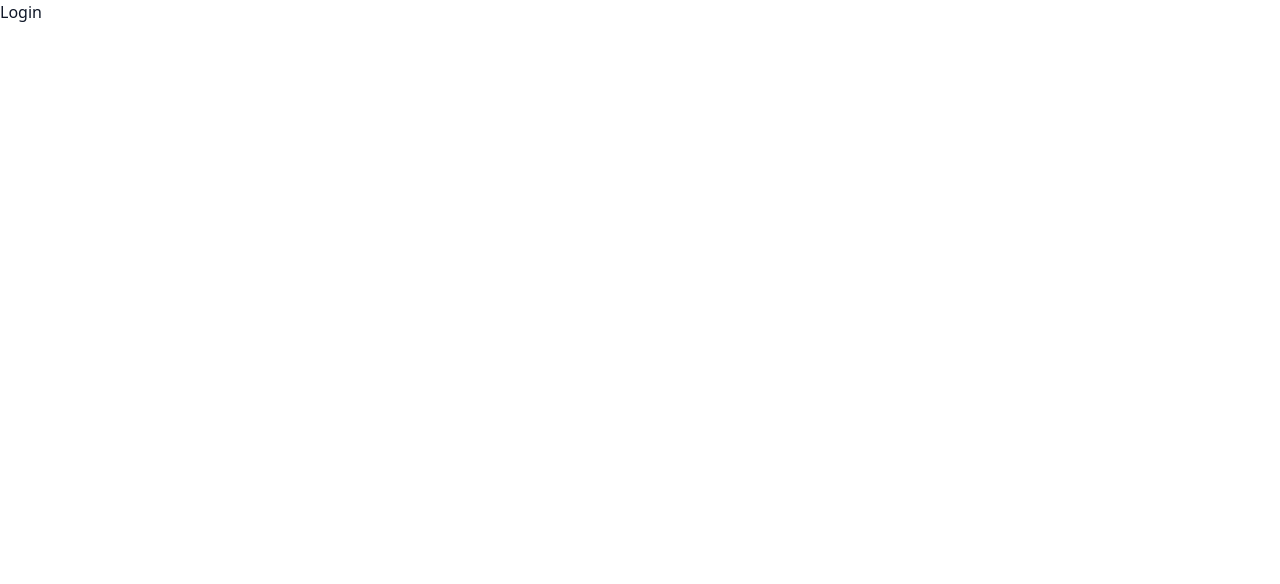
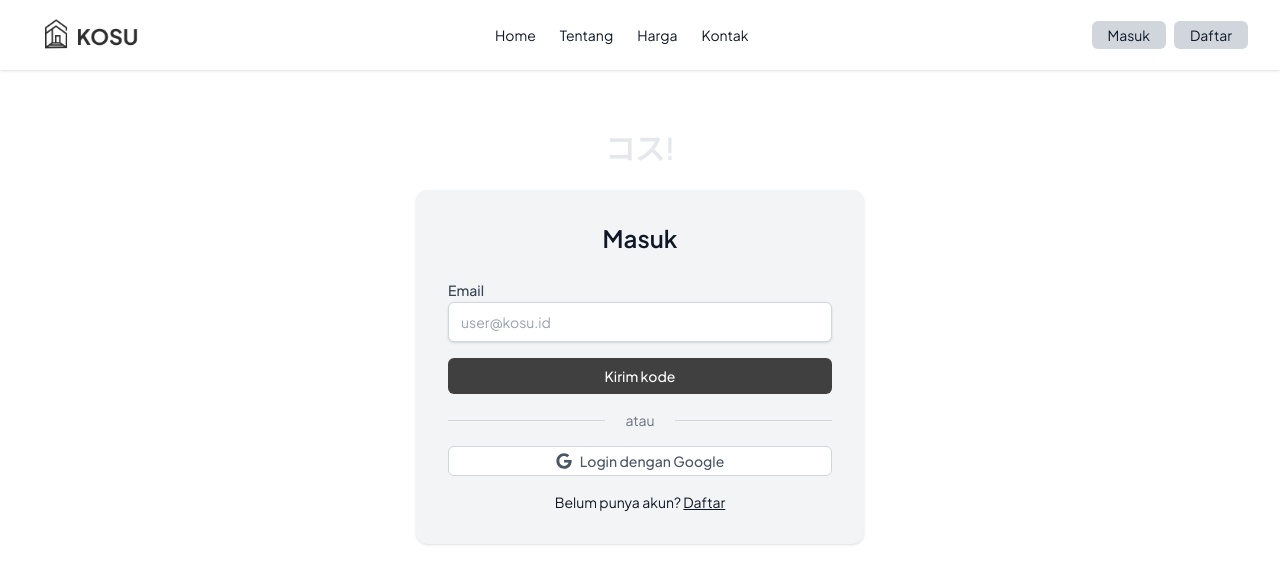
Before and after one commit to kosu-id/kosu-frontend, a Next.js app: page /login in a window 1280 px wide. Shown: the top 584 px of the page. Built offline with nearby package versions, Linux system fonts and the light colour scheme.

Commit message:
feat(login): menambahkan form login

```diff
--- a/app/globals.css
+++ b/app/globals.css
@@ -1,6 +1,5 @@
+@import url("https://fonts.googleapis.com/css2?family=Plus+Jakarta+Sans:wght@400;500;600;700&display=swap");
 @import "tailwindcss";
-
-@import url("https://fonts.googleapis.com/css2?family=Plus+Jakarta+Sans:wght@400;500;600;700&display=swap");
 
 :root {
   --font-sans: "Plus Jakarta Sans", ui-sans-serif, system-ui, -apple-system,
--- a/app/layout.jsx
+++ b/app/layout.jsx
@@ -1,4 +1,5 @@
 import "./globals.css";
+import Navbar from "@/components/layout/Navbar";
 
 export const metadata = {
   title: "KOSU",
@@ -7,8 +8,11 @@ export const metadata = {
 
 export default function RootLayout({ children }) {
   return (
-    <html lang="en">
-      <body>{children}</body>
+    <html lang="id">
+      <body className="bg-gray-50 font-sans text-gray-900">
+        <Navbar />
+        <main>{children}</main>
+      </body>
     </html>
   );
 }
--- a/app/login/page.jsx
+++ b/app/login/page.jsx
@@ -1,9 +1,50 @@
-import React from 'react'
+import { Input } from "@/components/ui/input";
+import { Button } from "@/components/ui/button";
+import { Label } from "@/components/ui/label";
+import { FaGoogle } from "react-icons/fa";
+import Link from "next/link";
 
-const page = () => {
+export default function LoginPage() {
   return (
-    <div>Login</div>
-  )
+    <div className="flex flex-col items-center py-15">
+      {/* Teks Jepang di atas border */}
+      <h1 className="text-3xl font-semibold mb-6 text-center text-gray-200">
+        コス!
+      </h1>
+
+      <div className="w-full max-w-md bg-gray-100 rounded-xl p-8 shadow-sm">
+        <h1 className="text-2xl font-semibold mb-6 text-center">Masuk</h1>
+        <form className="space-y-4">
+          <div>
+            <Label htmlFor="email">Email</Label>
+            <Input id="email" type="email" placeholder="user@kosu.id" />
+          </div>
+
+          <Button
+            type="submit"
+            className="w-full bg-neutral-700 text-white px-5 py-2"
+          >
+            Kirim kode
+          </Button>
+
+          <div className="flex items-center gap-5">
+            <hr className="flex-grow border-t border-gray-300" />
+            <span className="text-sm text-gray-500">atau</span>
+            <hr className="flex-grow border-t border-gray-300" />
+          </div>
+
+          <Button variant="outline" className="text-sm w-full px-5 py-1 gap-2">
+            <FaGoogle className="w-4 h-4" />
+            Login dengan Google
+          </Button>
+        </form>
+        <p className="text-sm text-center mt-4">
+          Belum punya akun?{" "}
+          <Link href="/register" className="underline">
+            Daftar
+          </Link>
+        </p>
+      </div>
+    </div>
+  );
 }
-
-export default page
--- a/app/page.jsx
+++ b/app/page.jsx
@@ -2,7 +2,9 @@ import React from 'react'
 
 const page = () => {
   return (
-    <div>Page</div>
+    <div>
+      <h1 className="text-2xl font-semibold mb-2 text-center py-5 ">コス!</h1>
+    </div>
   )
 }
 
--- /dev/null
+++ b/components/layout/Navbar.jsx
@@ -0,0 +1,33 @@
+import Link from "next/link";
+import Image from "next/image";
+
+export default function Navbar() {
+  return (
+    <header className="w-full px-8 py-4 flex justify-between items-center shadow-sm bg-white">
+      <div className="flex items-center gap-2">
+        <Image src="/logo.png" alt="KOSU Logo" width={120} height={120} />
+        {/* <span className="font-bold text-lg">KOSU</span> */}
+      </div>
+      <nav className="hidden md:flex gap-6 text-sm">
+        <Link href="/">Home</Link>
+        <Link href="/tentang">Tentang</Link>
+        <Link href="/harga">Harga</Link>
+        <Link href="/kontak">Kontak</Link>
+      </nav>
+      <div className="flex gap-2">
+        <Link
+          href="/login"
+          className="bg-gray-300 rounded-md px-4 py-1 text-sm hover:bg-gray-100"
+        >
+          Masuk
+        </Link>
+        <Link
+          href="/register"
+          className="bg-gray-300 rounded-md px-4 py-1 text-sm hover:bg-gray-100"
+        >
+          Daftar
+        </Link>
+      </div>
+    </header>
+  );
+}
--- a/components/ui/button.jsx
+++ b/components/ui/button.jsx
@@ -1,55 +1,27 @@
-import * as React from "react"
-import { Slot } from "@radix-ui/react-slot"
-import { cva } from "class-variance-authority";
 
-import { cn } from "@/lib/utils"
 
-const buttonVariants = cva(
-  "inline-flex items-center justify-center gap-2 whitespace-nowrap rounded-md text-sm font-medium transition-all disabled:pointer-events-none disabled:opacity-50 [&_svg]:pointer-events-none [&_svg:not([class*='size-'])]:size-4 shrink-0 [&_svg]:shrink-0 outline-none focus-visible:border-ring focus-visible:ring-ring/50 focus-visible:ring-[3px] aria-invalid:ring-destructive/20 dark:aria-invalid:ring-destructive/40 aria-invalid:border-destructive",
-  {
-    variants: {
-      variant: {
-        default:
-          "bg-primary text-primary-foreground shadow-xs hover:bg-primary/90",
-        destructive:
-          "bg-destructive text-white shadow-xs hover:bg-destructive/90 focus-visible:ring-destructive/20 dark:focus-visible:ring-destructive/40 dark:bg-destructive/60",
-        outline:
-          "border bg-background shadow-xs hover:bg-accent hover:text-accent-foreground dark:bg-input/30 dark:border-input dark:hover:bg-input/50",
-        secondary:
-          "bg-secondary text-secondary-foreground shadow-xs hover:bg-secondary/80",
-        ghost:
-          "hover:bg-accent hover:text-accent-foreground dark:hover:bg-accent/50",
-        link: "text-primary underline-offset-4 hover:underline",
-      },
-      size: {
-        default: "h-9 px-4 py-2 has-[>svg]:px-3",
-        sm: "h-8 rounded-md gap-1.5 px-3 has-[>svg]:px-2.5",
-        lg: "h-10 rounded-md px-6 has-[>svg]:px-4",
-        icon: "size-9",
-      },
-    },
-    defaultVariants: {
-      variant: "default",
-      size: "default",
-    },
-  }
-)
 
-function Button({
-  className,
-  variant,
-  size,
-  asChild = false,
-  ...props
-}) {
-  const Comp = asChild ? Slot : "button"
+
+import * as React from "react";
+import { cn } from "@/lib/utils";
+
+const Button = React.forwardRef(({ className, variant, ...props }, ref) => {
+  const baseStyles = "inline-flex items-center justify-center rounded-md text-sm font-medium transition-colors focus:outline-none focus:ring-2 focus:ring-black disabled:opacity-50 disabled:pointer-events-none";
+
+  const variants = {
+    default: "bg-black text-white hover:opacity-90",
+    outline: "border border-gray-300 bg-white text-gray-600 hover:bg-gray-300",
+  };
 
   return (
-    <Comp
-      data-slot="button"
-      className={cn(buttonVariants({ variant, size, className }))}
-      {...props} />
+    <button
+      className={cn(baseStyles, variants[variant || "default"], className)}
+      ref={ref}
+      {...props}
+    />
   );
-}
+});
 
-export { Button, buttonVariants }
+Button.displayName = "Button";
+
+export { Button };
--- /dev/null
+++ b/components/ui/input.jsx
@@ -0,0 +1,20 @@
+import * as React from "react";
+import { cn } from "@/lib/utils";
+
+const Input = React.forwardRef(({ className, type, ...props }, ref) => {
+  return (
+    <input
+      type={type}
+      className={cn(
+        "flex h-10 w-full rounded-md border border-gray-300 bg-white px-3 py-2 text-sm shadow-sm placeholder:text-gray-400 focus:outline-none focus:ring-2 focus:ring-black focus:border-black",
+        className
+      )}
+      ref={ref}
+      {...props}
+    />
+  );
+});
+
+Input.displayName = "Input";
+
+export { Input };
--- /dev/null
+++ b/components/ui/label.jsx
@@ -0,0 +1,16 @@
+import * as React from "react";
+import { cn } from "@/lib/utils";
+
+const Label = React.forwardRef(({ className, ...props }, ref) => {
+  return (
+    <label
+      ref={ref}
+      className={cn("text-sm font-medium text-gray-700", className)}
+      {...props}
+    />
+  );
+});
+
+Label.displayName = "Label";
+
+export { Label };
--- a/package.json
+++ b/package.json
@@ -16,6 +16,7 @@
     "next": "15.4.5",
     "react": "19.1.0",
     "react-dom": "19.1.0",
+    "react-icons": "^5.5.0",
     "tailwind-merge": "^3.3.1"
   },
   "devDependencies": {
```
Also changed, not shown: 1 other file (tests, documents, lock files or other folders).
